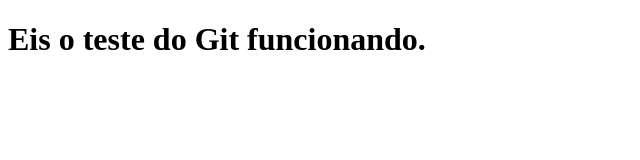
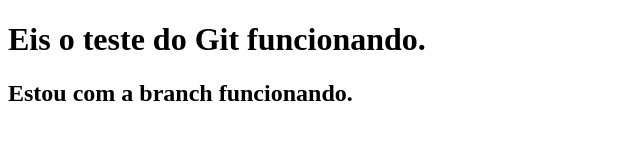
Before and after one commit to Iuis-felipe/aula-git, a plain HTML site: page index.html in a window 1280 px wide. Shown: the whole page, without its empty margins (0-640 px from the left). Drawn offline with Linux system fonts and the light colour scheme.

Commit message:
Teste Branch

```diff
--- a/index.html
+++ b/index.html
@@ -7,5 +7,6 @@
   </head>
   <body>
     <h1>Eis o teste do Git funcionando.</h1>
+    <h2>Estou com a branch funcionando.</h2>
   </body>
 </html>
```
